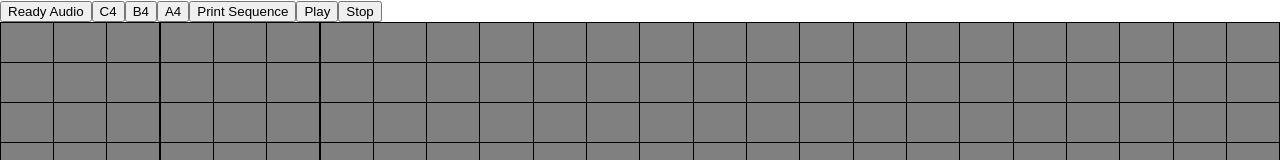
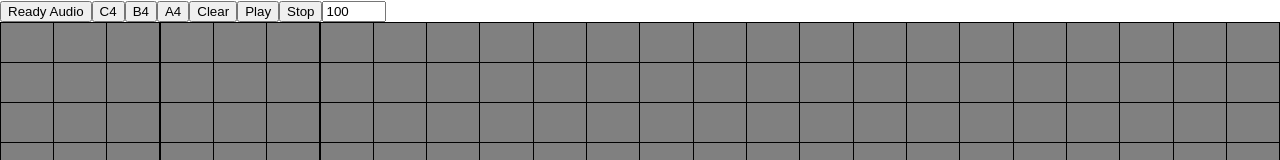
Before and after one commit to Aloeminium108/Photofungus, a React (Create React App) app: page / in a window 1280 px wide. Shown: the top 160 px of the page. Built offline with nearby package versions, Linux system fonts and the light colour scheme.

Commit message:
Added clear button and bpm input

```diff
--- a/src/App.tsx
+++ b/src/App.tsx
@@ -6,6 +6,7 @@ import SequencerGrid from './Components/SequencerGrid';
 
 import SequencerContext from './Components/Context/SequencerContext';
 import PlaybackControls from './Components/PlaybackControls';
+import BPMSlider from './Components/BPMSlider';
 
 function App() {
 
@@ -27,8 +28,11 @@ function App() {
 
   const [grid, setGrid] = useState(new Array<Array<boolean>>(NUM_ROWS));
 
-  useEffect(() => {
+  const [bpm, setBPM] = useState(100);
 
+  const [octave, setOctave] = useState(4);
+
+  const clear = () => {
     const tempGrid = new Array<Array<boolean>>(NUM_ROWS)
 
     for (let i = 0; i < NUM_ROWS; i++) {
@@ -44,7 +48,10 @@ function App() {
     }
 
     setGrid(tempGrid);
+  }
 
+  useEffect(() => {
+    clear();
   }, []);
 
   const setGridSquare = (row: number, column: number, input: boolean) => {
@@ -58,7 +65,12 @@ function App() {
       synths: synths,
       numMeasures: NUM_MEASURES,
       grid: grid,
-      setGridSquare: setGridSquare
+      setGridSquare: setGridSquare,
+      setGrid: setGrid,
+      bpm: bpm,
+      setBPM: setBPM,
+      octave: octave,
+      setOctave: setOctave
     }}>
       <button onClick={readyAudio}>Ready Audio</button>
 
@@ -66,9 +78,11 @@ function App() {
       <NoteButton note="B4" />
       <NoteButton note="A4" />
 
-      <button onClick={() => {console.log(grid)}}>Print Sequence</button>
+      <button onClick={clear}>Clear</button>
 
       <PlaybackControls />
+
+      <BPMSlider />
 
       <SequencerGrid numRows={NUM_ROWS} numColumns={NUM_COLUMNS}/>
     </ SequencerContext.Provider>
--- /dev/null
+++ b/src/Components/BPMSlider.tsx
@@ -0,0 +1,20 @@
+import React from "react";
+import * as Tone from 'tone';
+import { BPM } from "tone/build/esm/core/type/Units";
+import { RecursivePartial } from "tone/build/esm/core/util/Interface";
+
+function BPMSlider() {
+
+    //const bpm = React.useRef<HTMLInputElement>();
+
+    const updateBPM = (bpm: number) => {
+        Tone.Transport.bpm.rampTo(bpm);
+    }
+
+    return (
+        <input type="number" defaultValue={100} min={0} max={500} id="bpm" name="bpm" step={1} onChange={(e) => updateBPM(parseInt(e.target.value))}/>
+    )
+
+}
+
+export default BPMSlider
--- a/src/Components/Context/SequencerContext.ts
+++ b/src/Components/Context/SequencerContext.ts
@@ -6,7 +6,12 @@ const SequencerContext = React.createContext({
     synths: new Array<Synth>(),
     numMeasures: 1,
     grid: new Array<Array<boolean>>(),
-    setGridSquare: (row: number, column: number, input: boolean) => {}
+    setGridSquare: (row: number, column: number, input: boolean) => {},
+    setGrid: (grid: React.SetStateAction<boolean[][]>) => {},
+    bpm: 100,
+    setBPM: (bpm: number) => {},
+    octave: 3,
+    setOctave: (octave: number) => {}
 
 });
 
--- a/src/Components/GridSquare.tsx
+++ b/src/Components/GridSquare.tsx
@@ -1,14 +1,20 @@
-import React, { useContext, useState } from "react";
+import React, { useContext, useEffect, useState } from "react";
 import '../Styles/GridSquare.css'
 import SequencerContext from "./Context/SequencerContext";
 
 function GridSquare(props: {row: number, column: number}) {
 
-    const {setGridSquare} = useContext(SequencerContext);
+    const {grid, setGridSquare} = useContext(SequencerContext);
 
     const [active, setActive] = useState(false);
 
     const [size, setSize] = useState(1);
+
+    useEffect(() => {
+        if (grid[props.row] !== undefined && grid[props.row][props.column] !== undefined) {
+            setActive(grid[props.row][props.column]);
+        }
+    })
 
     const handleClick  = (e: React.MouseEvent) => {
         e.stopPropagation();
--- a/src/Components/PlaybackControls.tsx
+++ b/src/Components/PlaybackControls.tsx
@@ -19,7 +19,7 @@ const NOTES = [
 
 function PlaybackControls() {
 
-    const {synths, numMeasures, grid} = useContext(SequencerContext);
+    const {synths, numMeasures, grid, octave} = useContext(SequencerContext);
 
     const loop = useRef(new Tone.Loop());
 
@@ -36,7 +36,7 @@ function PlaybackControls() {
             for (let i = 0; i < grid.length; i++) {
                 for (let j = 0; j < grid[i].length; j++) {
                     if (grid[i][j]) {
-                        synths[i].triggerAttackRelease(NOTES[i] + 3, "8n", j > 0 ? `+0:${j/2}` : time);
+                        synths[i].triggerAttackRelease(NOTES[i] + octave, "8n", j > 0 ? `+0:${j/2}` : time);
                     }
                 }
             }
```
